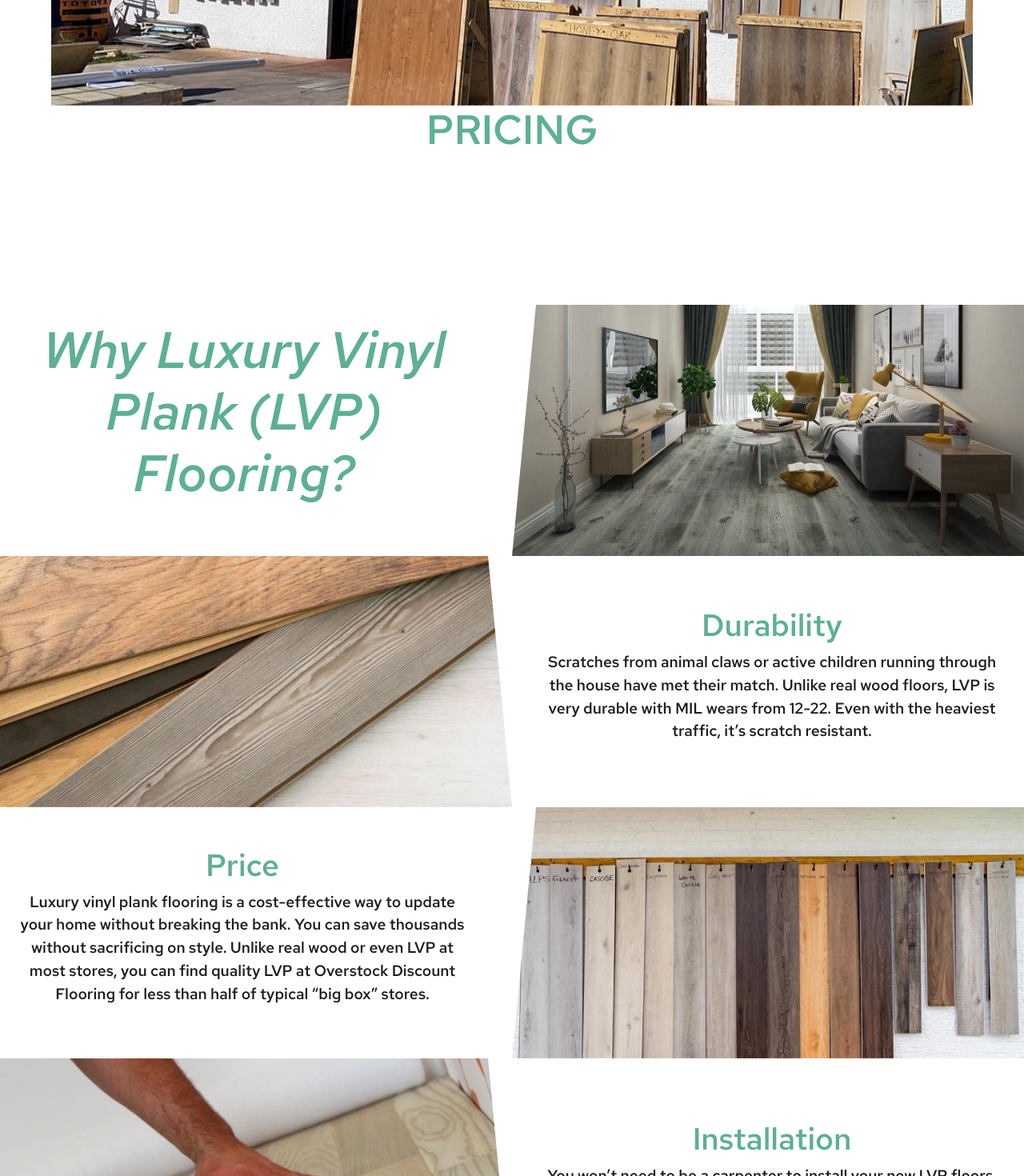
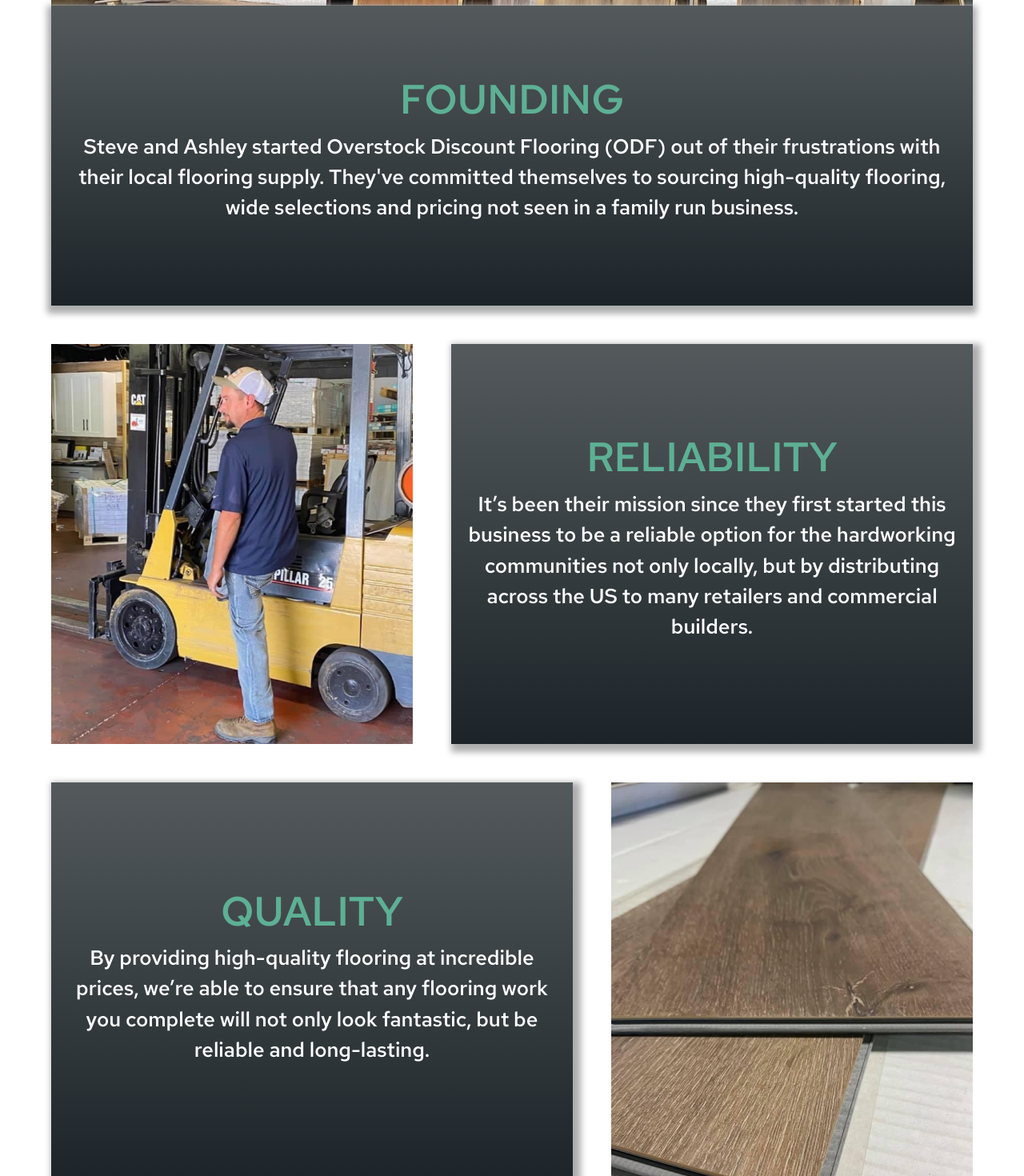
Before and after one commit to rmbass3/overstock_app, a React (Create React App) app: page / in a window 1280 px wide. Shown: the part 2320-3790 px from the top of the page at 80% size. Built offline with nearby package versions, Linux system fonts and the light colour scheme.

Commit message:
All about rows added

```diff
--- a/src/App.css
+++ b/src/App.css
@@ -296,7 +296,7 @@
   /* max-width: 500px; */
 }
 
-.about-text-col-left, .about-text-col-right, .parallax-about {
+.about-text-col-left, .about-text-col-right, .about-img-col .parallax-about {
   height: clamp(200px, 42vw, 500px)!important ;
 }
 
@@ -322,15 +322,21 @@
 }
 
 .about-wide-text-col {
+  background-color: var(--charcoal);
+  display: flex;
+  align-items: center;
+  background: linear-gradient(0deg, rgba(28,36,41,1) 0%, rgba(84,90,92,1) 100%);
+  box-shadow: 0px 5px 8px 5px rgb(173, 173, 173);
+  margin: 0 12px;
+  height: clamp(150px, 31.5vw, 375px)!important ;
+}
 
-}
 
 .about-wide-img-col {
   margin: 0 12px;
-
 }
 
-.about-wide-img-col .parallax-banner-layer-0 {
+.about-wide-img-col .parallax-banner-layer-0, .about-wide-img-col .parallax-about {
   height: clamp(150px, 31.5vw, 375px)!important;
 }
 
--- a/src/components/About.js
+++ b/src/components/About.js
@@ -4,6 +4,8 @@ import ScrollAnimation from "react-animate-on-scroll";
 import aboutimg1 from '../imgs/about-img1.JPG';
 import aboutimg2 from '../imgs/about-img2.jpg';
 import aboutimg3 from '../imgs/about-img3.jpg';
+import aboutimg4 from '../imgs/about-img4.jpg';
+import aboutimg5 from '../imgs/about-img5.jpg';
 
 function About(props){
   return (
@@ -12,7 +14,7 @@ function About(props){
       <div className="about-container">
         <div className="row gx-3 gx-sm-4 gx-md-5 my-3 my-sm-4my-md-5">
           <div className="col-7 order-2">
-            <ScrollAnimation animateIn="fadeInRight" animateOut="fadeOutRight">
+            <ScrollAnimation animateIn="fadeInRight" animateOut="fadeOutRight" duration={0.5}>
               <div className="about-text-col-right">
                 <div className="about-text-container">
                   <h4 className="about-text-title">SELECTION</h4>
@@ -25,7 +27,7 @@ function About(props){
           </div>
           <div className="col-5 order-1">
             <div className="about-img-col">
-              <ScrollAnimation animateIn="fadeInLeft" animateOut="fadeOutLeft">
+              <ScrollAnimation animateIn="fadeInLeft" animateOut="fadeOutLeft" duration={0.5}>
                 <ParallaxBanner
                   className="parallax-about"
                   layers={[
@@ -42,7 +44,7 @@ function About(props){
         </div>
         <div className="row gx-3 gx-sm-4 gx-md-5 my-3 my-sm-4 my-md-5">
           <div className="col-7 order-1">
-            <ScrollAnimation animateIn="fadeInLeft" animateOut="fadeOutLeft">
+            <ScrollAnimation animateIn="fadeInLeft" animateOut="fadeOutLeft" duration={0.5}>
               <div className="about-text-col-left">
                 <div className="about-text-container">
                   <h4 className="about-text-title">PRICING</h4>
@@ -55,7 +57,7 @@ function About(props){
           </div>
           <div className="col-5 order-2">
             <div className="about-img-col">
-              <ScrollAnimation animateIn="fadeInRight" animateOut="fadeOutRight">
+              <ScrollAnimation animateIn="fadeInRight" animateOut="fadeOutRight" duration={0.5}>
                 <ParallaxBanner
                   className="parallax-about"
                   layers={[
@@ -73,7 +75,7 @@ function About(props){
         <div className="row row-cols-1 my-3 my-sm-4 my-md-5">
           <div className="col order-1">
             <div className="about-wide-img-col">
-              <ScrollAnimation animateIn="fadeIn" animateOut="fadeOut">
+              <ScrollAnimation animateIn="fadeIn" animateOut="fadeOut" duration={0.5}>
                 <ParallaxBanner
                   className="parallax-about"
                   layers={[
@@ -88,13 +90,75 @@ function About(props){
             </div>
           </div>
           <div className="col order-2">
+            <ScrollAnimation animateIn="fadeIn" animateOut="fadeOut" duration={0.5}>
             <div className="about-wide-text-col">
               <div className="about-text-container">
-                <h4 className="about-text-title">PRICING</h4>
+                <h4 className="about-text-title">FOUNDING</h4>
                 <p className="about-text">
-                  Whether you’re in need of Luxury Vinyl Plank as a home investor, for a DIY, or you are a builder looking for a source for new home construction, we’re committed to making sure you receive the best prices around.
+                  Steve and Ashley started Overstock Discount Flooring (ODF) out of their frustrations with their local flooring supply. They've committed themselves to sourcing high-quality flooring, wide selections and pricing not seen in a family run business.
                 </p>
               </div>
+            </div>
+            </ScrollAnimation>
+          </div>
+        </div>
+        <div className="row gx-3 gx-sm-4 gx-md-5 my-3 my-sm-4my-md-5">
+          <div className="col-7 order-2">
+            <ScrollAnimation animateIn="fadeInRight" animateOut="fadeOutRight" duration={0.5}>
+              <div className="about-text-col-right">
+                <div className="about-text-container">
+                  <h4 className="about-text-title">RELIABILITY</h4>
+                  <p className="about-text">
+                    It’s been their mission since they first started this business to be a reliable option for the hardworking communities not only locally, but by distributing across the US to many retailers and commercial builders.
+                  </p>
+                </div>
+              </div>
+            </ScrollAnimation>
+          </div>
+          <div className="col-5 order-1">
+            <div className="about-img-col">
+              <ScrollAnimation animateIn="fadeInLeft" animateOut="fadeOutLeft" duration={0.5}>
+                <ParallaxBanner
+                  className="parallax-about"
+                  layers={[
+                    {
+                      image: aboutimg4,
+                      amount: 0.0
+                    }
+                  ]}
+                >
+                </ParallaxBanner>
+              </ScrollAnimation>
+            </div>
+          </div>
+        </div>
+        <div className="row gx-3 gx-sm-4 gx-md-5 my-3 my-sm-4 my-md-5">
+          <div className="col-7 order-1">
+            <ScrollAnimation animateIn="fadeInLeft" animateOut="fadeOutLeft" duration={0.5}>
+              <div className="about-text-col-left">
+                <div className="about-text-container">
+                  <h4 className="about-text-title">QUALITY</h4>
+                  <p className="about-text">
+                    By providing high-quality flooring at incredible prices, we’re able to ensure that any flooring work you complete will not only look fantastic, but be reliable and long-lasting.
+                  </p>
+                </div>
+              </div>
+            </ScrollAnimation>
+          </div>
+          <div className="col-5 order-2">
+            <div className="about-img-col">
+              <ScrollAnimation animateIn="fadeInRight" animateOut="fadeOutRight" duration={0.5}>
+                <ParallaxBanner
+                  className="parallax-about"
+                  layers={[
+                    {
+                      image: aboutimg5,
+                      amount: 0.0
+                    }
+                  ]}
+                >
+                </ParallaxBanner>
+              </ScrollAnimation>
             </div>
           </div>
         </div>
```
Also changed, not shown: src/imgs/about-img4.jpg (added), src/imgs/about-img5.jpg (added).
